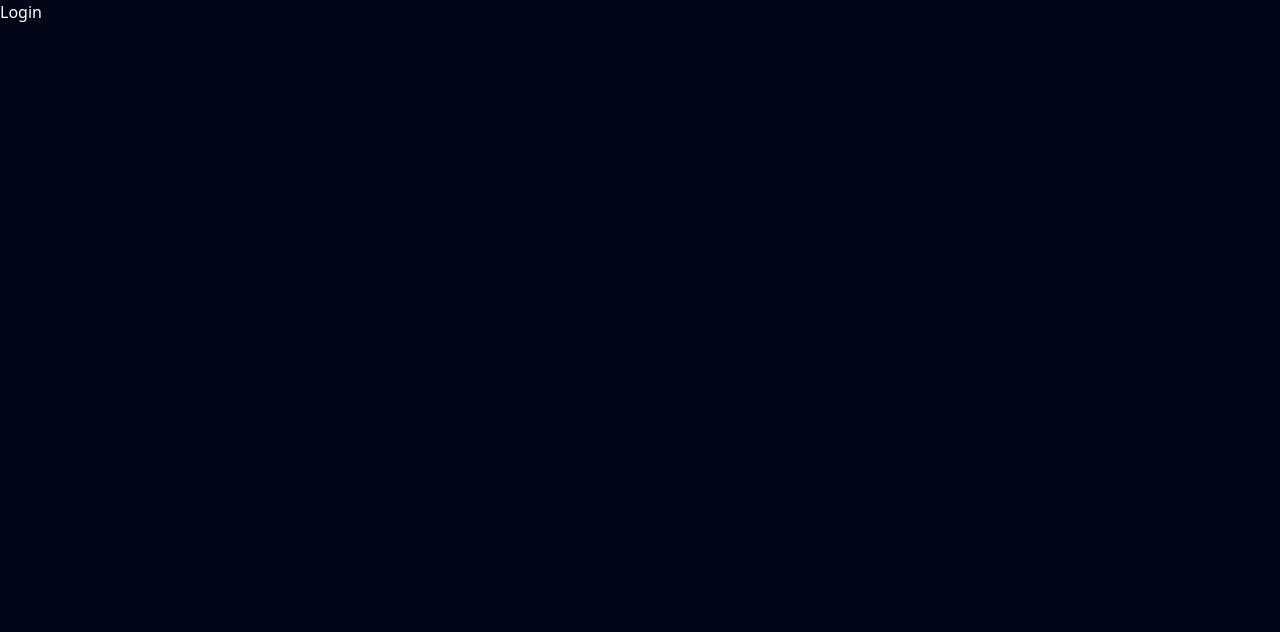
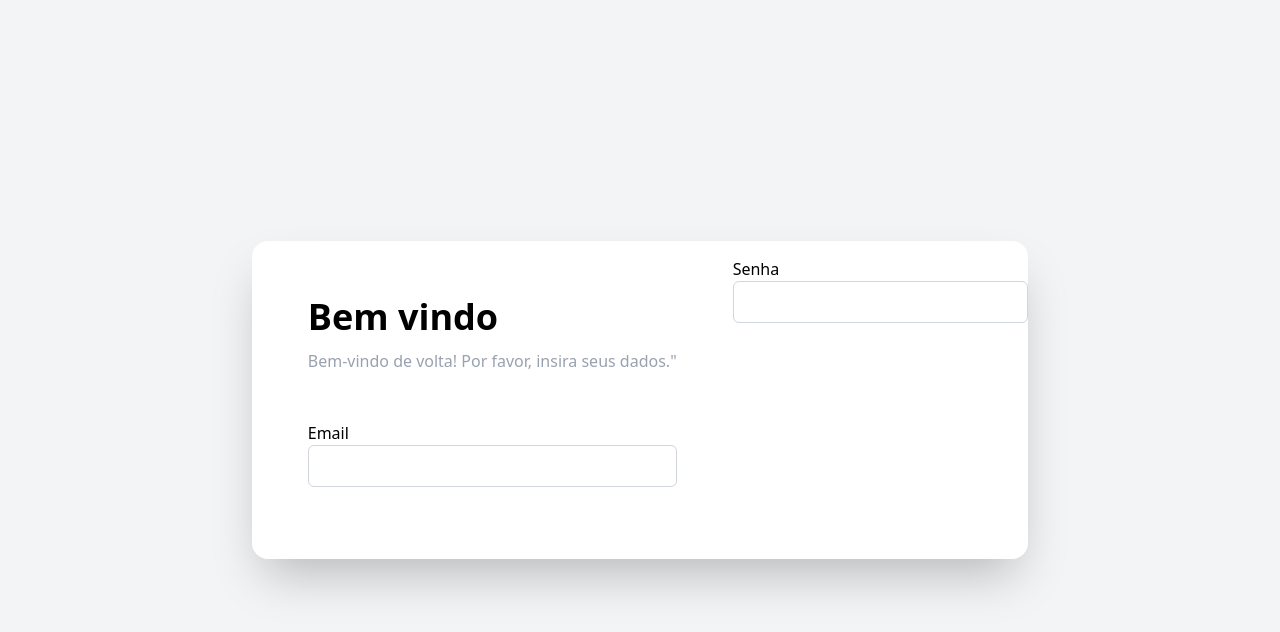
Before and after one commit to Carlamagalhaes1/Movies_app, a React (Vite) app: page / in a window 1280 px wide. Shown: the top 632 px of the page. Built offline with nearby package versions, Linux system fonts and the light colour scheme.

Commit message:
senha e email

```diff
--- a/src/pages/Login/index.tsx
+++ b/src/pages/Login/index.tsx
@@ -1,7 +1,23 @@
 export default function Login() {
     return(
-        <div className="text-white">
-            Login
+        <div className="flex items-center justify-center min-h-screen bg-gray-100">
+            <div className="relative flex flex-col m-6 space-y-8 bg-white shadow-2xl rounded-2xl md:flex-row md:space-y-0">
+                <div className="flex flex-col justify-center p-8 md:p-14">
+                    <span className="mb-3 text-4xl font-bold">Bem vindo</span>
+                    <span className="font-light text-gray-400 mb-8">Bem-vindo de volta! Por favor, insira seus dados."</span>
+                    <div className="py-4">
+                        <span className="mb-2 text-md">Email</span>
+                        <input type="text"  name="email" id="email" className="w-full p-2 border border-gray-300 rounded-md placeholder:light placeholder:text-gray-500"/>
+                    </div>
+                </div>
+                <div className="py-4">
+                    <span className="mb-2 text-md">Senha</span>
+                    <input type="password" name="pass" id="pass" className="w-full p-2 border border-gray-300 rounded-md placeholder:font-light placeholder:text-gray-500"/>
+                </div>
+                <div className="relative"></div>
+            </div>
         </div>
+
+
     )
 }
```
